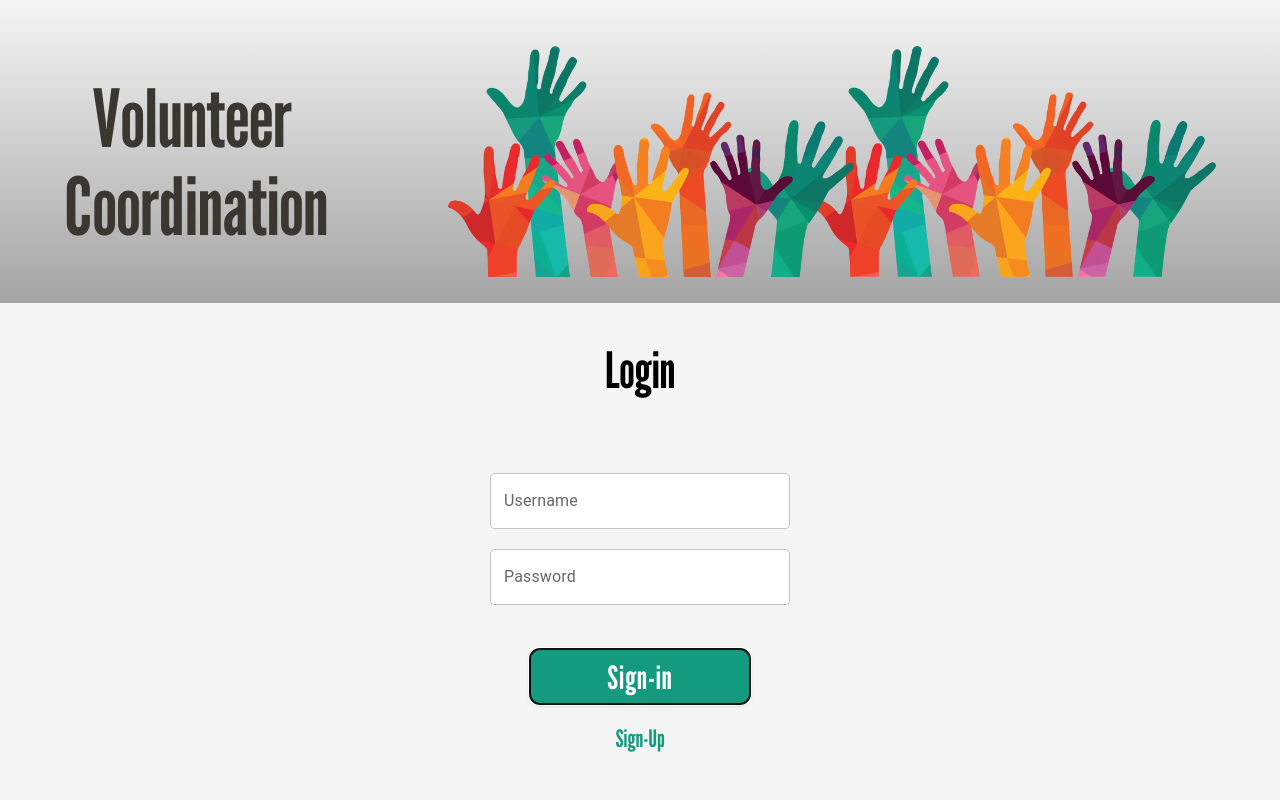
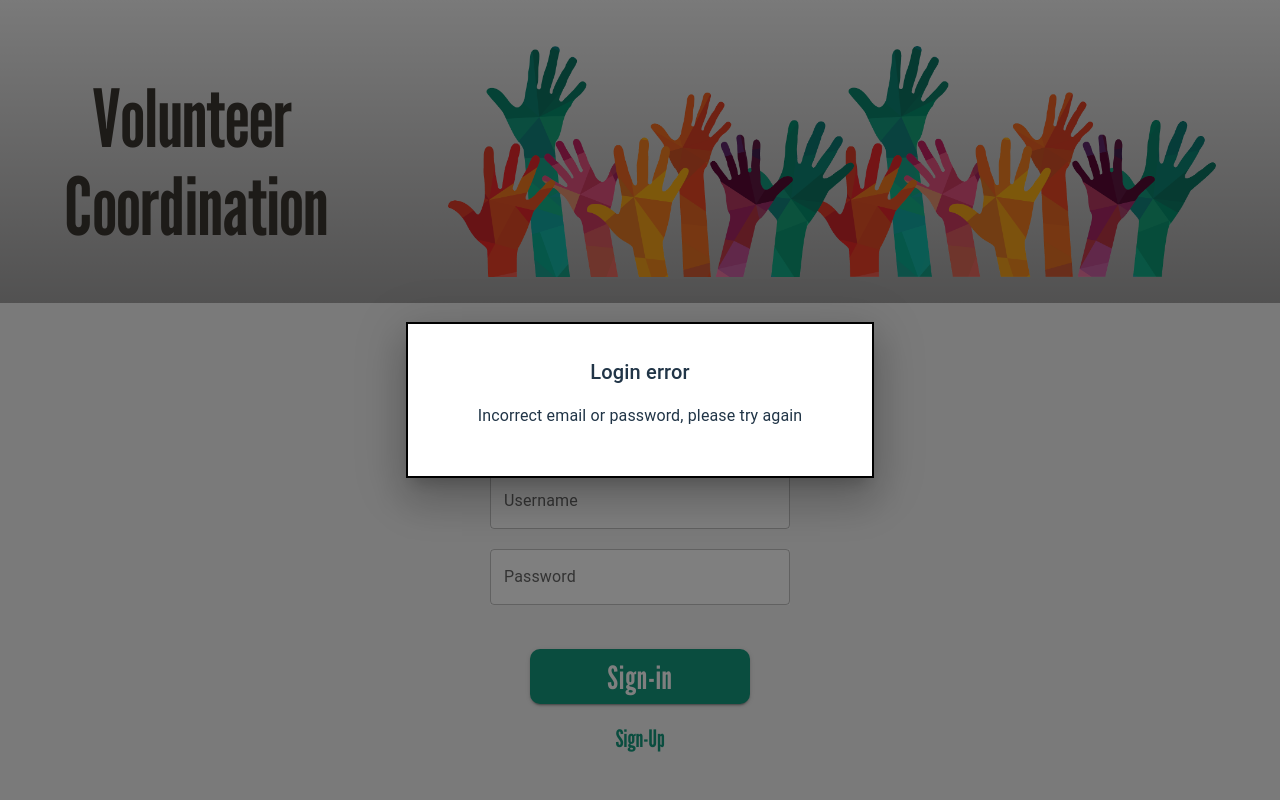
Before and after one commit to eliyasamary/Volunteer-Coordination, a React (Vite) app: page / in a window 1280 px wide. Both pictures are taken after a click on the button "Sign-in". Shown: the top 800 px of the page. Built offline with nearby package versions, Linux system fonts and the light colour scheme; no server answers.

Commit message:
adding a modal when error and loading

```diff
--- a/src/Screens/Login.jsx
+++ b/src/Screens/Login.jsx
@@ -1,23 +1,49 @@
-import { useContext, useState } from "react";
+import { useContext, useState, useEffect } from "react";
 import TextField from "@mui/material/TextField";
 import Button from "@mui/material/Button";
 import { Box } from "@mui/material";
-// import Header from "../Components/Header.jsx";
-// import Footer from "../Components/Footer.jsx";
 import { loginUser } from "../HTTP/http.jsx";
 import "../style/styles.css";
+import Modal from "@mui/material/Modal";
+import Typography from "@mui/material/Typography";
+import CircularProgress from "@mui/material/CircularProgress";
+import { AuthContext } from "../store/auth-context.jsx";
 
-import { AuthContext } from "../store/auth-context.jsx";
+const style = {
+  position: "absolute",
+  top: "50%",
+  left: "50%",
+  transform: "translate(-50%, -50%)",
+  width: 400,
+  bgcolor: "background.paper",
+  border: "2px solid #000",
+  boxShadow: 24,
+  p: 4,
+};
 
 const Login = (props) => {
   const [email, setMail] = useState("");
   const [password, setPassword] = useState("");
+  const [loading, setLoading] = useState(false);
 
-  // const [isAuthenticating, setIsAuthenticating] = useContext(false);
+  const [error, setError] = useState(null);
+  const [isModalOpen, setIsModalOpen] = useState(false);
+
+  const closeModal = () => {
+    setIsModalOpen(false);
+  };
+
+  useEffect(() => {
+    if (error) {
+      setIsModalOpen(true);
+    }
+  }, [error]);
 
   const authCtx = useContext(AuthContext);
+
   async function loginHandler(email, password) {
     try {
+      setLoading(true);
       // setIsAuthenticating(true);
       const response = await loginUser(email, password);
       authCtx.authenticate(
@@ -33,9 +59,12 @@
       );
       console.log(authCtx.token, authCtx.userId, authCtx.userName);
       window.location.href = "/";
+      setLoading(false);
     } catch (error) {
       console.log(error);
-      //add modal
+      setError(error.message);
+      setLoading(false);
+      setIsModalOpen(true);
       // setIsAuthenticating(false);
     }
   }
@@ -44,7 +73,13 @@
     /* eslint-disable react/prop-types */
     props.setSignUp(true);
   };
-
+  if (loading) {
+    return (
+      <Box className="loading">
+        <CircularProgress color="inherit" />
+      </Box>
+    );
+  } else
     return (
       <Box className="root">
         <Box className="container-primary">
@@ -86,6 +121,23 @@
             </a>
           </Box>
         </Box>
+        {isModalOpen && (
+          <Modal
+            open={open}
+            onClose={closeModal}
+            aria-labelledby="modal-modal-title"
+            aria-describedby="modal-modal-description"
+          >
+            <Box sx={style}>
+              <Typography id="modal-modal-title" variant="h6" component="h2">
+                Login error
+              </Typography>
+              <Typography id="modal-modal-description" sx={{ mt: 2 }}>
+                Incorrect email or password, please try again
+              </Typography>
+            </Box>
+          </Modal>
+        )}
       </Box>
     );
 };
--- a/src/style/styles.css
+++ b/src/style/styles.css
@@ -284,3 +284,10 @@
 .logout:hover {
   opacity: 0.6;
 }
+
+.loading {
+  display: flex;
+  justify-content: center;
+  align-items: center;
+  height: 80vh;
+}
```
Lines whose indentation alone changed are shown as unchanged.
